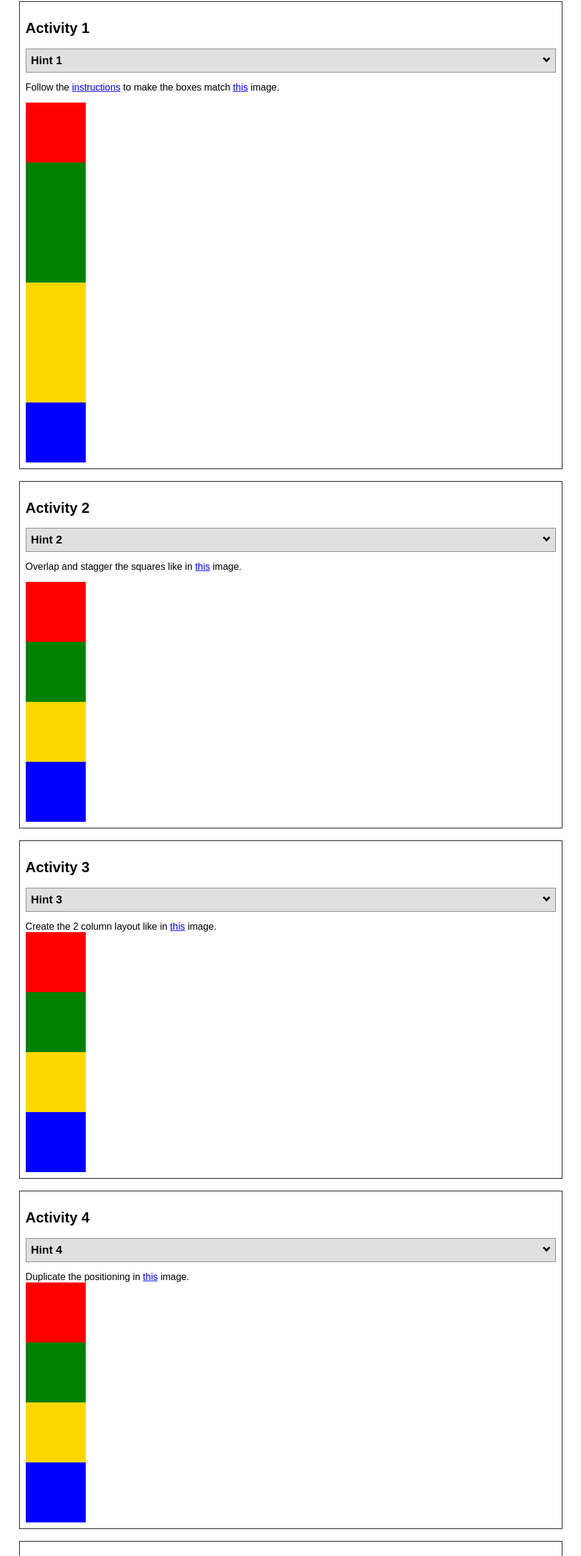
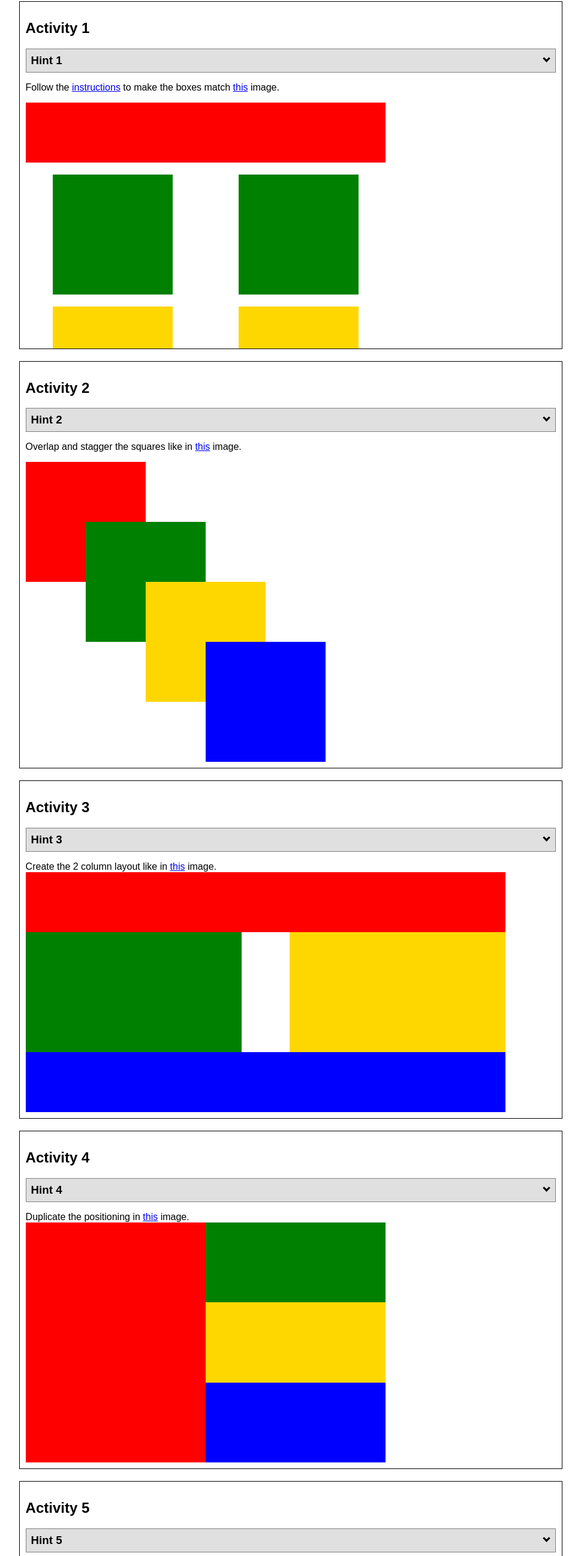
Before and after one commit to wladarius/index.html, a plain HTML site: page positioning/positioning.html in a window 1280 px wide. Shown: the part 146-2740 px from the top of the page at 60% size, without its empty margins (155-1124 px from the left). Drawn offline with Linux system fonts and the light colour scheme.

Commit message:
positioning

```diff
--- a/positioning/positionstyles.css
+++ b/positioning/positionstyles.css
@@ -1,154 +1,264 @@
 /* CSS - Name: "positionstyles.css" */
 /* Activity 1 styles */
 .content1 {
+  width: 600px;
+  height: 400px;
+  display: grid;
+  grid-template-columns: 1fr 1fr;
+  justify-items: center;
+  grid-gap: 20px;
   /* This is the parent of the activity 1 boxes. */
 
 }
+
 .red1 {
-  width: 100px;
+  width: 100%;
+  height: 100px;
+  background-color: red;
+  grid-column: 1/3;
+
+}
+
+.green1 {
+  width: 200px;
+  height: 200px;
+  background-color: green;
+
+}
+
+.yellow1 {
+  width: 200px;
+  height: 200px;
+  background-color: gold;
+}
+
+.blue1 {
+  width: 100%;
+  height: 100px;
+  background-color: blue;
+  grid-column: 1/3;
+}
+
+/* Activity 2 styles */
+.content2 {
+  /* This is the parent of the activity 2 boxes. */
+  width: 1000px;
+  height: 500px;
+  position: relative;
+  top: 0;
+  left: 0;
+
+}
+
+.red2 {
+  position: relative;
+  top: 0;
+  left: 0;
+  width: 200px;
+  height: 200px;
+  background-color: red;
+}
+
+.green2 {
+  position: absolute;
+  top: 100px;
+  left: 100px;
+  width: 200px;
+  height: 200px;
+  background-color: green;
+}
+
+.yellow2 {
+  position: absolute;
+  top: 200px;
+  left: 200px;
+  width: 200px;
+  height: 200px;
+  background-color: gold;
+}
+
+.blue2 {
+  position: absolute;
+  top: 300px;
+  left: 300px;
+  width: 200px;
+  height: 200px;
+  background-color: blue;
+}
+
+/* Activity 3 styles */
+.content3 {
+  /* This is the parent of the activity 3 boxes. */
+  width: 800px;
+  height: 400px;
+  display: grid;
+  grid-template-columns: 1fr 1fr;
+  grid-gap: 0px;
+  position: relative
+
+}
+
+.red3 {
+  grid-column: 1/3;
+  width: 100%;
   height: 100px;
   background-color: red;
 
 }
-.green1 {
-  width: 100px;
-  height: 100px;
+
+.green3 {
+  grid-column: 1/2;
+  grid-row: 2/3;
+  width: 90%;
+  height: 200px;
   background-color: green;
+}
 
-}
-.yellow1 {
-  width: 100px;
-  height: 100px;
+.yellow3 {
+  grid-column: 2/3;
+  grid-row: 2/3;
+  width: 90%;
+  position: absolute;
+  right: 0;
+  height: 200px;
   background-color: gold;
 }
-.blue1 {
-  width: 100px;
+
+.blue3 {
+  grid-column: 1/3;
+  width: 100%;
   height: 100px;
   background-color: blue;
 }
-/* Activity 2 styles */
-.content2 {
-  /* This is the parent of the activity 2 boxes. */
-}
-.red2 {
-  width: 100px;
-  height: 100px;
-  background-color: red;
-}
-.green2 {
-  width: 100px;
-  height: 100px;
-  background-color: green;
-}
-.yellow2 {
-  width: 100px;
-  height: 100px;
-  background-color: gold;
-}
-.blue2 {
-  width: 100px;
-  height: 100px;
-  background-color: blue;
-}
-/* Activity 3 styles */
-.content3 {
-  /* This is the parent of the activity 3 boxes. */
-}
-.red3 {
-  width: 100px;
-  height: 100px;
-  background-color: red;
-}
-.green3 {
-  width: 100px;
-  height: 100px;
-  background-color: green;
-}
-.yellow3 {
-  width: 100px;
-  height: 100px;
-  background-color: gold;
-}
-.blue3 {
-  width: 100px;
-  height: 100px;
-  background-color: blue;
-}
+
 /* Activity 4 styles */
 .content4 {
   /* This is the parent of the activity 4 boxes. */
+  display: grid;
+  grid-template-columns: 1fr 1fr;
+  grid-template-rows: 1fr 1fr 1fr;
   height: 400px;
+  width: 600px;
+
 }
+
 .red4 {
-  width: 100px;
-  height: 100px;
+  grid-column: 1/2;
+  grid-row: 1/ span 3;
+  width: 100%;
+  height: 100%;
   background-color: red;
 }
+
 .green4 {
-  width: 100px;
-  height: 100px;
+  grid-column: 2/3;
+  width: 100%;
+  height: 100%;
   background-color: green;
 }
+
 .yellow4 {
-  width: 100px;
-  height: 100px;
+  grid-column: 2/3;
+  grid-row: 2/3;
+  width: 100%;
+  height: 100%;
   background-color: gold;
 }
+
 .blue4 {
-  width: 100px;
-  height: 100px;
+  grid-column: 2/3;
+  grid-row: 3/3;
+  width: 100%;
+  height: 100%;
   background-color: blue;
 }
+
 /* Activity 5 styles */
 .content5 {
   /* This is the parent of the activity 5 boxes. */
+
+  text-align: center;
+  width: 600px;
   height: 400px;
 }
+
 .red5 {
-  width: 100px;
-  height: 100px;
+  top: 0;
+  width: 100%;
+  height: 25%;
   background-color: red;
 }
+
 .green5 {
-  width: 100px;
-  height: 100px;
+  float: left;
+  margin: 10px;
+  width: 25%;
+  height: 25%;
   background-color: green;
+  margin: 0;
+}
+
+.yellow5 {
+  top: 25%;
+  width: 100%;
+  height: 50%;
+  background-color: gold;
+  text-align: justify;
+  font-size: 12px;
+  margin: 0px;
 
 }
-.yellow5 {
-  width: 100px;
-  height: 100px;
-  background-color: gold;
 
-}
 .blue5 {
-  width: 100px;
-  height: 100px;
+  bottom: 0;
+  width: 100%;
+  height: 25%;
   background-color: blue;
 }
+
 /* Activity 6 styles */
 .content6 {
   /* This is the parent of the activity 6 boxes. */
+  display:grid;
+  grid-template-columns: 1fr 1fr 1fr 1fr 1fr 1fr;
+  grid-template-rows: 1fr 1fr 1fr 1fr 1fr 1fr;
+  height: 500px;
+  width: 500px;
 }
+
 .red6 {
-  width: 100px;
-  height: 100px;
+  grid-column: 1/ span 4;
+  grid-row: 1/ span 2;
+  width: 100%;
+  height: 100%;
   background-color: red;
 }
+
 .green6 {
-  width: 100px;
-  height: 100px;
+  grid-column: 1/ span 2;
+  grid-row: 5/ span 6;
+  width: 100%;
+  height: 100%;
   background-color: green;
+  z-index: 2;
 }
+
 .yellow6 {
-  width: 100px;
-  height: 100px;
+  grid-column: 5/ span 6;
+  grid-row: 3/ span 6;
+  width: 100%;
+  height: 100%;
   background-color: gold;
+  z-index: 3;
 }
+
 .blue6 {
-  width: 100px;
-  height: 100px;
+  grid-column: 2/ span 4;
+  grid-row: 2/ span 4;
+  width: 100%;
+  height: 100%;
   background-color: blue;
+  z-index: 1;
 }
 
 
@@ -159,7 +269,7 @@
   font-family: Arial, sans-serif;
   border: 1px solid black;
   padding: 10px;
-  clear:both;
+  clear: both;
   overflow: auto;
 }
 
@@ -170,13 +280,16 @@
   position: relative;
   margin: 1em 0;
 }
+
 .hint h3 {
   margin: 0;
 }
+
 .hint:hover {
   background: #d0d0d0;
 }
-.hint > div {
+
+.hint>div {
   display: none;
 }
 
@@ -189,7 +302,7 @@
   cursor: pointer;
 }
 
-.hint input[type=checkbox]:checked ~ div {
+.hint input[type=checkbox]:checked~div {
   display: block;
 }
 
@@ -200,26 +313,32 @@
   right: 10px;
   top: -3px;
 }
-.hint i:before, .hint i:after {
+
+.hint i:before,
+.hint i:after {
   content: "";
   position: absolute;
   background-color: black;
   width: 3px;
   height: 9px;
 }
+
 .hint i:before {
   transform: translate(2px, 0) rotate(45deg);
 }
+
 .hint i:after {
   transform: translate(-2px, 0) rotate(-45deg);
 }
 
-.hint input[type=checkbox]:checked ~ i:before {
+.hint input[type=checkbox]:checked~i:before {
   transform: translate(-2px, 0) rotate(45deg);
 }
-.hint input[type=checkbox]:checked ~ i:after {
+
+.hint input[type=checkbox]:checked~i:after {
   transform: translate(2px, 0) rotate(-45deg);
 }
+
 .hint a {
   position: relative;
   z-index: 1;
```
Also changed, not shown: 2 other files.
